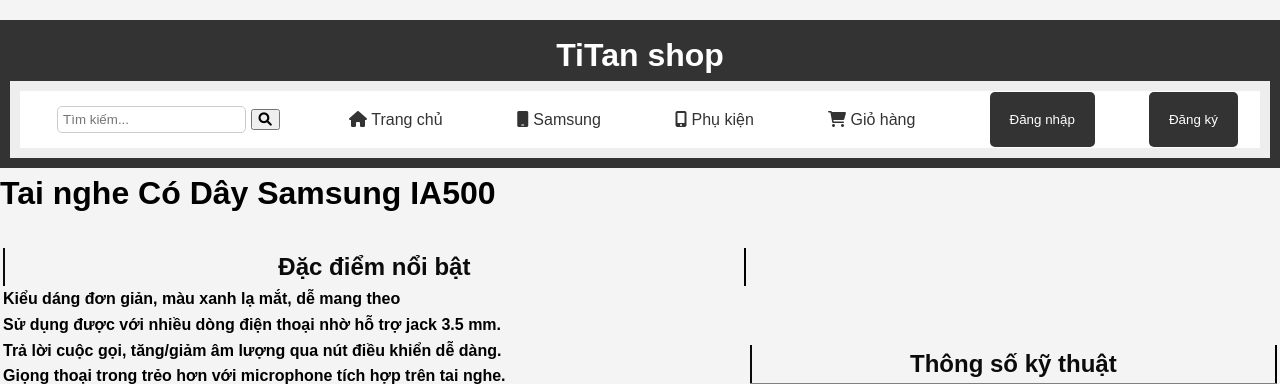
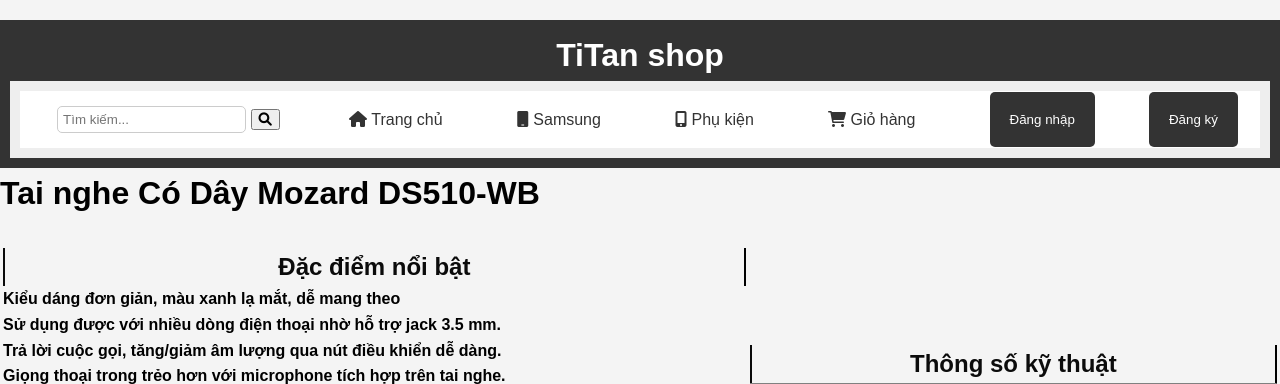
Before and after one commit to web-dienthoai-nhom5/web, a PHP site: page /DoAn/Giaodienchinh/tai-nghe3.php in a window 1280 px wide. Shown: the top 384 px of the page. Run offline with PHP 8.4, Linux system fonts and the light colour scheme; tables that the repository leaves empty or names only in its code hold one stand-in row (values such as "Sample post").

Commit message:
Update tai-nghe3.php

```diff
--- a/Giaodienchinh/tai-nghe3.php
+++ b/Giaodienchinh/tai-nghe3.php
@@ -18,12 +18,12 @@ session_start();
     <div class="container">
         <div class="g-container">
             <div class="l-pd-top">
-                <h1 class="st-name">Tai nghe Có Dây Samsung IA500</h1>
+                <h1 class="st-name"> Tai nghe Có Dây Mozard DS510-WB</h1>
                 <br>
         </div>
         <table border="0" cellpadding="2px"width="600px">
             <?php
-                $result = mysqli_query($conn, "SELECT * FROM sanpham WHERE MASP=32") or die ("SELECT * FROM sanpham WHERE MASP=32" . "<br/><br/>" . mysqli_error($conn));
+                $result = mysqli_query($conn, "SELECT * FROM sanpham WHERE MASP=30") or die ("SELECT * FROM sanpham WHERE MASP=30" . "<br/><br/>" . mysqli_error($conn));
                 while($row=mysqli_fetch_assoc($result)){
                     ?>
                     <tr>
@@ -60,7 +60,6 @@ session_start();
         </table>
         </div>
     </div>
-
     <div class="renderboxbtn">
             <table width=100%>
                 <tr>
@@ -73,7 +72,7 @@ session_start();
                                                                                         <br> Trả lời cuộc gọi, tăng/giảm âm lượng qua nút điều khiển dễ dàng.
                                                                                         <br> Giọng thoại trong trẻo hơn với microphone tích hợp trên tai nghe.
                                                                                         <br> Kết nối với các thiết bị khác tiện lợi cùng độ dài 1.2 m.</b></p>
-                                <p  style="margin-bottom: 11px; text-align: justify;"><img class='l-pd-left' alt="Tai nghe Có Dây Samsung IA500" id="Tai nghe Có Dây Samsung IA500" src="https://cdn.tgdd.vn/Products/Images/54/201517/tai-nghe-ep-mozard-ds510-wb-xanh-up-1-org.jpg" /></p>
+                                <p  style="margin-bottom: 11px; text-align: justify;"><img class='l-pd-left' alt="Tai nghe Có Dây Mozard DS510-WB" id="Tai nghe Có Dây Mozard DS510-WB" src="https://cdn.tgdd.vn/Products/Images/54/201517/tai-nghe-ep-mozard-ds510-wb-xanh-up-1-org.jpg" /></p>
                             </div>
                         </div>
                     </td>
```
